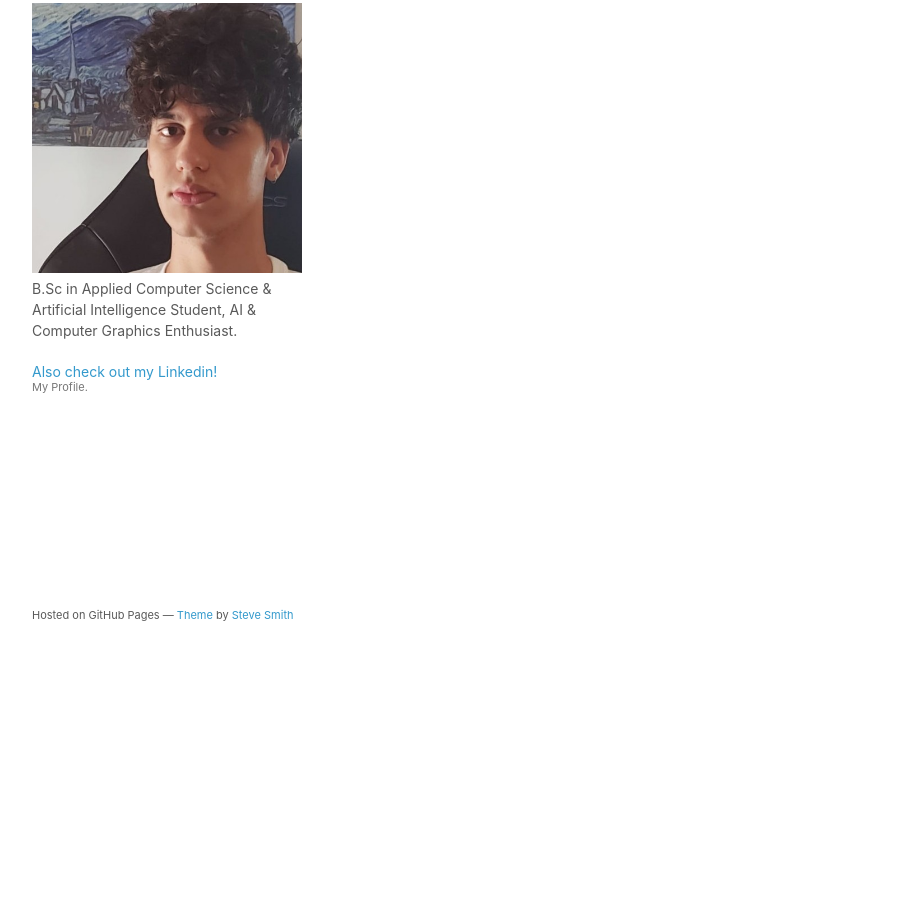
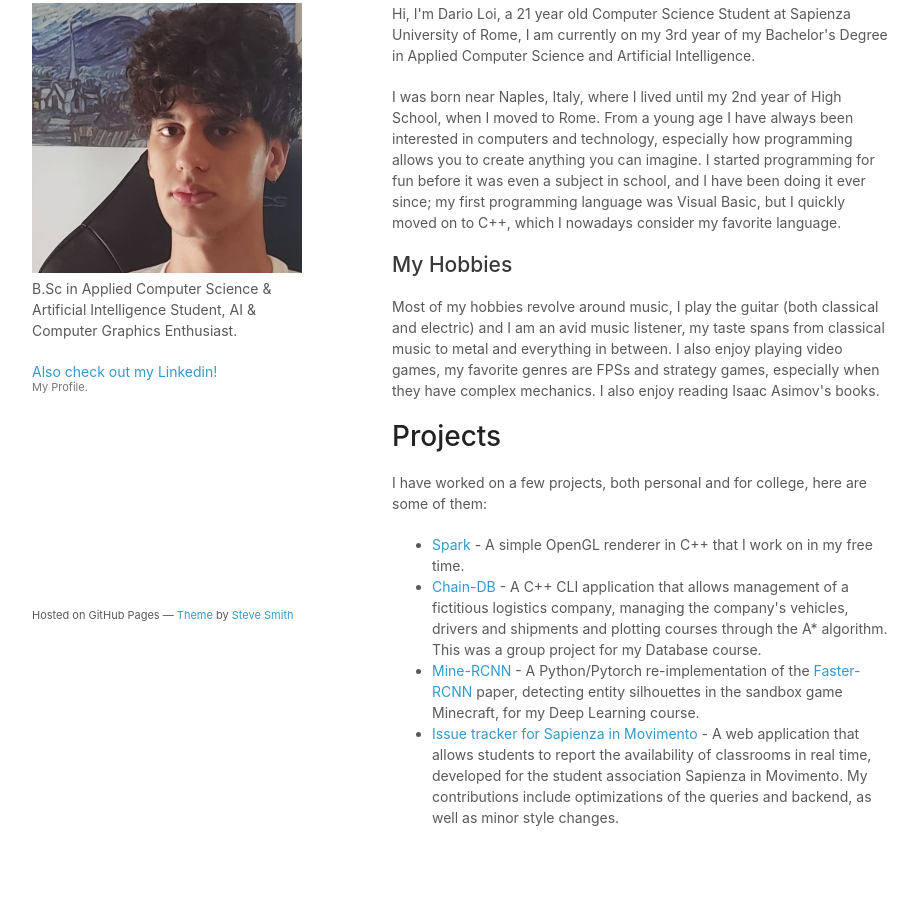
Before and after one commit to dario-loi/dario-loi, a plain HTML site: page index.html in a window 1280 px wide. Shown: the part 106-1004 px from the top of the page, without its empty margins (178-1096 px from the left). Before the commit the page ends 800 px from the top, so only its background shows below. Drawn offline with Linux system fonts and the light colour scheme.

Commit message:
Website update

```diff
--- a/index.html
+++ b/index.html
@@ -22,7 +22,52 @@
 
       </header>
       <section>
+        <h1>About me</h1>
+        <p>
+        Hi, I'm Dario Loi, a 21 year old Computer Science Student at Sapienza University of Rome,
+        I am currently on my 3rd year of my Bachelor's Degree in Applied Computer Science and Artificial Intelligence.
+        </p>
+        <p>
+          I was born near Naples, Italy, where I lived until my 2nd year of High School, when I moved to Rome.
+          From a young age I have always been interested in computers and technology, especially how
+          programming allows you to create anything you can imagine. I started programming for fun before
+          it was even a subject in school, and I have been doing it ever since; my first programming language was Visual Basic,
+          but I quickly moved on to C++, which I nowadays consider my favorite language.
+
+          <h2>My Hobbies</h2>
+          <p>
+            Most of my hobbies revolve around music, I play the guitar (both classical and electric) and I am an avid music listener, my
+            taste spans from classical music to metal and everything in between. I also enjoy playing video games, my favorite genres are
+            FPSs and strategy games, especially when they have complex mechanics. I also enjoy reading Isaac Asimov's books.
+
         <h1>Projects</h1>
+        <p>
+          I have worked on a few projects, both personal and for college, here are some of them:
+        </p>
+        <ul>
+          <li>
+            <a href="https://github.com/dario-loi/Spark">Spark</a> - A simple OpenGL renderer in C++ that I work on in my free time.
+          </li>
+          <!-- Will add this when the exam is done.
+        <li>
+            <a href=https://github.com/random-forest-multicore/MulticoreTree>MulticoreTree</a> - A C implementation of a Random Forest Classifier, for
+          my Parallel and Distributed Systems course.
+        </li>
+        -->
+          <li>
+            <a href="https://github.com/DD-ACSAI/chain-DB">Chain-DB</a> - A C++ CLI application that allows management of a fictitious logistics company,
+              managing the company's vehicles, drivers and shipments and plotting courses through the A* algorithm. This was a group project for my Database course.
+          </li>
+          <li>
+            <a href="https://github.com/Benjamin-Barda/mine-to-win">Mine-RCNN</a> - A Python/Pytorch re-implementation of the
+            <a href="https://arxiv.org/abs/1506.01497">Faster-RCNN</a> paper, detecting entity silhouettes in the sandbox game Minecraft, for my Deep Learning course.
+          </li>
+          <li>
+            <a href="https://sapienzainmovimento.it/segnalazioneaule/">Issue tracker for Sapienza in Movimento</a> - A web application that allows students to report the availability of classrooms in real time,
+            developed for the student association Sapienza in Movimento. My contributions include optimizations of the queries and backend, as well as minor style changes.
+          </li>
+        </ul>
+
       </section>
       <footer>
         <p>
```
Also changed, not shown: 2 other files.
